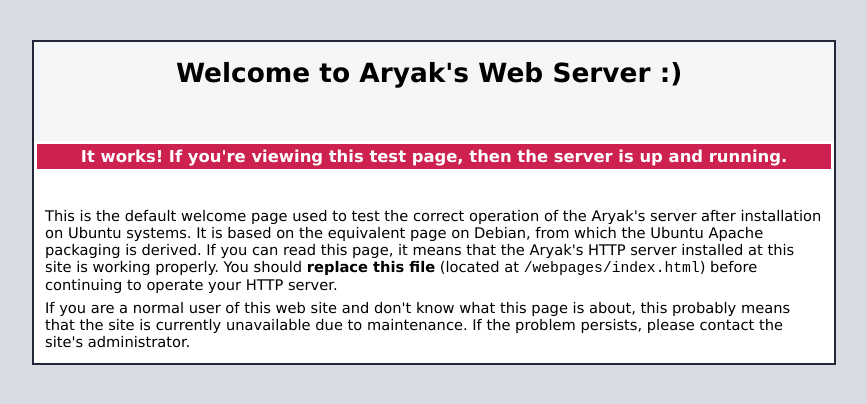
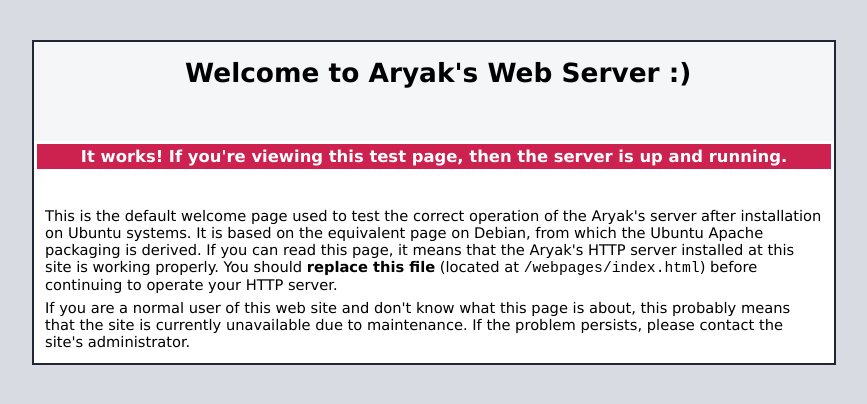
Before and after one commit to aryak0512/socket-programming, a plain HTML site: page webpages/index.html in a window 1280 px wide. Shown: the whole page, without its empty margins (206-1073 px from the left). Drawn offline with Linux system fonts and the light colour scheme.

Commit message:
Updated index.html

```diff
--- a/webpages/index.html
+++ b/webpages/index.html
@@ -198,7 +198,7 @@
 			<div class="page_header floating_element">
 
 				<span class="floating_element">
-					&nbsp; &nbsp; &nbsp; &nbsp; &nbsp;&nbsp;Welcome to Aryak's Web Server :)
+					&nbsp; &nbsp;&nbsp; &nbsp; &nbsp; &nbsp;&nbsp;Welcome to Aryak's Web Server :)
 				</span>
 			</div>
 
```
